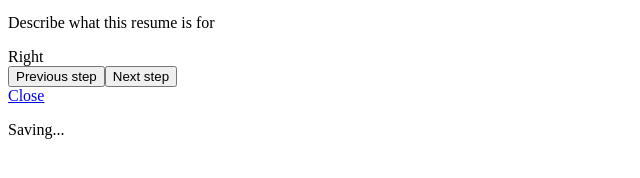
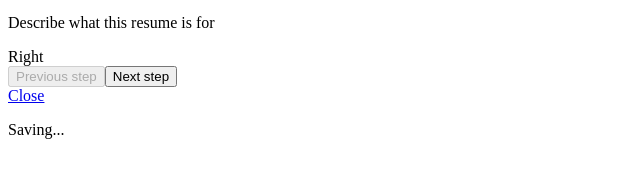
Before and after one commit to AbdullahTami/resume-builder, a Next.js app: page /editor in a window 1280 px wide. Shown: the part 434-612 px from the top of the page, without its empty margins (0-640 px from the left). Built offline with nearby package versions, Linux system fonts and the light colour scheme.

Commit message:
footer functionality done

```diff
--- /dev/null
+++ b/src/app/(main)/editor/_components/Footer.tsx
@@ -0,0 +1,50 @@
+import { Button } from "@/components/ui/button";
+import Link from "next/link";
+import React from "react";
+import { steps } from "../steps";
+
+interface FooterProps {
+  currentStep: string;
+  setCurrentStep: (step: string) => void;
+}
+
+export default function Footer({ currentStep, setCurrentStep }: FooterProps) {
+  const previousStep = steps.find(
+    (_, index) => steps[index + 1]?.key === currentStep,
+  )?.key;
+
+  const nextStep = steps.find(
+    (_, index) => steps[index - 1]?.key === currentStep,
+  )?.key;
+
+  return (
+    <footer className="w-full border-t px-3 py-5">
+      <div className="mx-auto flex max-w-7xl flex-wrap justify-between gap-3">
+        <div className="flex items-center gap-3">
+          <Button
+            variant="secondary"
+            onClick={
+              previousStep ? () => setCurrentStep(previousStep) : undefined
+            }
+            disabled={!previousStep}
+          >
+            Previous step
+          </Button>
+          <Button
+            variant="default"
+            onClick={nextStep ? () => setCurrentStep(nextStep) : undefined}
+            disabled={!nextStep}
+          >
+            Next step
+          </Button>
+        </div>
+        <div className="flex items-center gap-3">
+          <Button variant="secondary" asChild>
+            <Link href="/resumes">Close</Link>
+          </Button>
+          <p className="text-muted-foreground opacity-0">Saving...</p>
+        </div>
+      </div>
+    </footer>
+  );
+}
--- a/src/app/(main)/editor/_components/ResumeEditor.tsx
+++ b/src/app/(main)/editor/_components/ResumeEditor.tsx
@@ -1,12 +1,8 @@
 "use client";
-import { Button } from "@/components/ui/button";
-import Link from "next/link";
-import React from "react";
-import GeneralInfoForm from "./forms/GeneralInfoForm";
-import PersonalInfoForm from "./forms/PersonalInfoForm";
 import { useSearchParams } from "next/navigation";
 import { steps } from "../steps";
 import Breadcrumbs from "./Breadcrumbs";
+import Footer from "./Footer";
 
 export default function ResumeEditor() {
   const searchParams = useSearchParams();
@@ -42,20 +38,7 @@
           <div className="hidden w-1/2 md:flex">Right</div>
         </div>
       </main>
-      <footer className="w-full border-t px-3 py-5">
-        <div className="mx-auto flex max-w-7xl flex-wrap justify-between gap-3">
-          <div className="flex items-center gap-3">
-            <Button variant="secondary">Previous step</Button>
-            <Button variant="default">Next step</Button>
-          </div>
-          <div className="flex items-center gap-3">
-            <Button variant="secondary" asChild>
-              <Link href="/resumes">Close</Link>
-            </Button>
-            <p className="text-muted-foreground opacity-0">Saving...</p>
-          </div>
-        </div>
-      </footer>
+      <Footer currentStep={currentStep} setCurrentStep={setStep} />
     </div>
   );
 }
```
